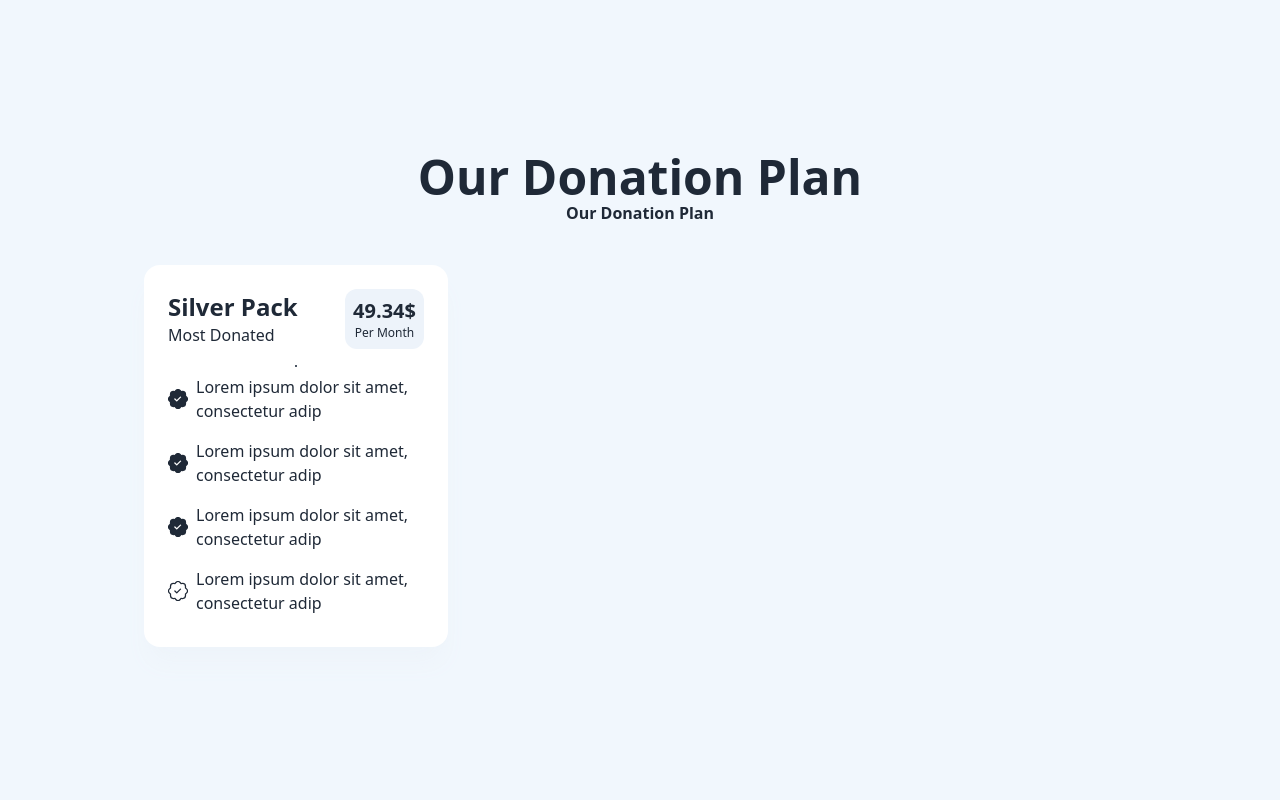
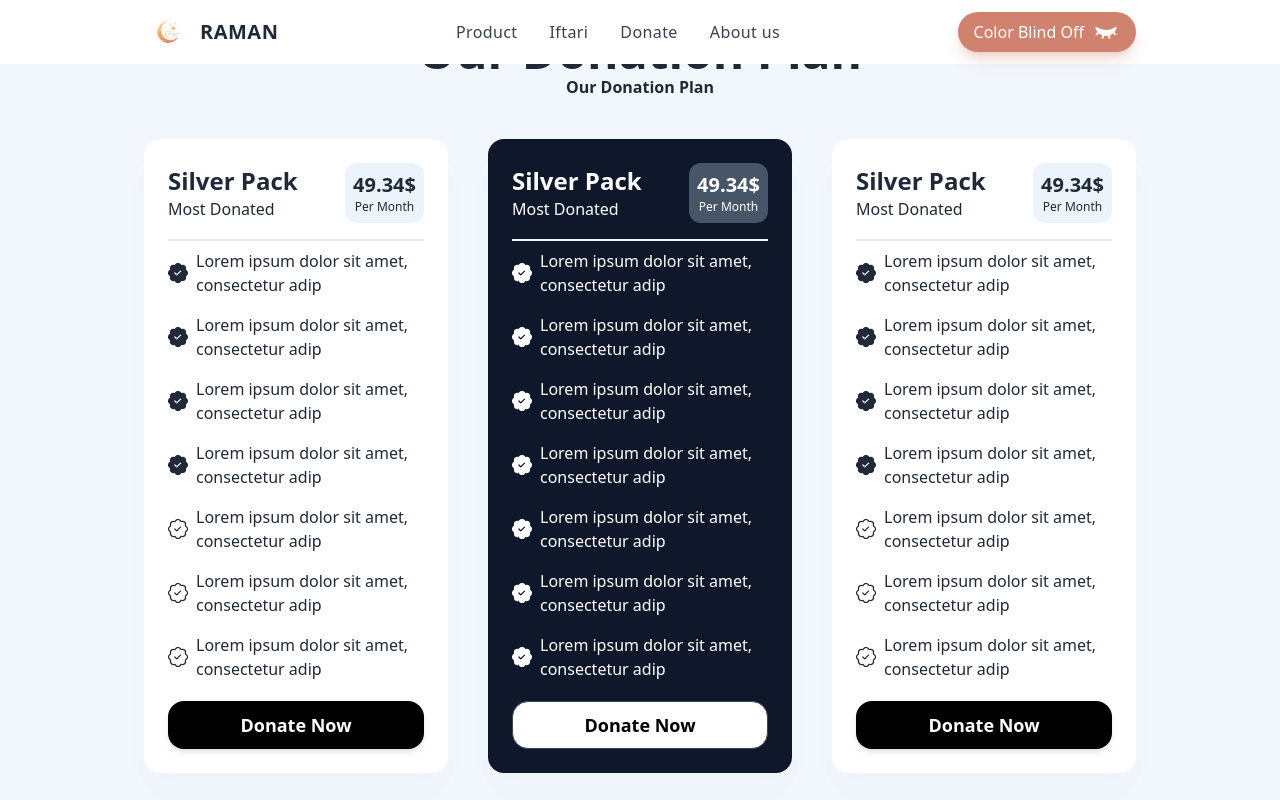
Before and after one commit to rownokmahbub/RamadanKarim, a Next.js app: page /pricing in a window 1280 px wide. Shown: the top 800 px of the page. Built offline with nearby package versions, Linux system fonts and the light colour scheme.

Commit message:
update donate table

```diff
--- a/components/DonationPrice.js
+++ b/components/DonationPrice.js
@@ -16,12 +16,12 @@ const DonationPrice = () => {
                               <p className='font-semibold text-2xl'>Silver Pack</p>
                               <p className=' text-base'>Most Donated</p>
                           </div>
-                          <div className='bg-[#edf3fa] group-hover:bg-amber-800 px-2 py-2 rounded-xl items-center flex flex-col justify-center'>
+                          <div className='bg-[#edf3fa] dark:group-hover:bg-[#b3a980] group-hover:bg-amber-800 px-2 py-2 rounded-xl items-center flex flex-col justify-center'>
                                 <p className='text-xl font-bold '>49.34$</p>
                                 <p className='text-xs  capitalize'>per month</p>
                           </div>
                       </div>
-                        <hr className=' border border-gray-600'/>
+                        <hr className=' w-full  border border-gray-200'/>
                       <div className="flex items-center gap-2 w-full py-2">
                            <BsFillPatchCheckFill className='w-5 h-5 flex-shrink-0'/>
                           <p>Lorem ipsum dolor sit amet, consectetur adip </p>
@@ -38,10 +38,128 @@ const DonationPrice = () => {
 
                       </div>
                       <div className="flex items-center gap-2 w-full py-2">
+                          <BsFillPatchCheckFill className='w-5 h-5 flex-shrink-0'/>
+                          <p>Lorem ipsum dolor sit amet, consectetur adip </p>
+
+                      </div>
+
+                      <div className="flex items-center gap-2 w-full py-2">
                           <BsPatchCheck className='w-5 h-5 flex-shrink-0'/>
                           <p>Lorem ipsum dolor sit amet, consectetur adip </p>
 
                       </div>
+                      <div className="flex items-center gap-2 w-full py-2">
+                          <BsPatchCheck className='w-5 h-5 flex-shrink-0'/>
+                          <p>Lorem ipsum dolor sit amet, consectetur adip </p>
+
+                      </div>
+                      <div className="flex items-center gap-2 w-full py-2">
+                          <BsPatchCheck className='w-5 h-5 flex-shrink-0'/>
+                          <p>Lorem ipsum dolor sit amet, consectetur adip </p>
+
+                      </div>
+                      <button className='btn bg-black text-white rounded-2xl  group-hover:bg-white group-hover:text-black border-none shadow-md w-full mt-3 capitalize font-semibold text-lg'> Donate Now</button>
+                  </div>
+                  <div className="px-6 py-6 flex flex-col justify-center items-center bg-slate-900 text-white rounded-2xl shadow-xl shadow-[#eef4fa] hover:bg-primary
+                  dark:hover:bg-primary-50 hover:text-white group">
+                      <div className="flex justify-between items-center w-full mb-4">
+                          <div>
+                              <p className='font-semibold text-2xl'>Silver Pack</p>
+                              <p className=' text-base'>Most Donated</p>
+                          </div>
+                          <div className='bg-slate-600 dark:group-hover:bg-[#b3a980] group-hover:bg-amber-800 px-2 py-2 rounded-xl items-center flex flex-col justify-center'>
+                              <p className='text-xl font-bold '>49.34$</p>
+                              <p className='text-xs  capitalize'>per month</p>
+                          </div>
+                      </div>
+                      <hr className=' w-full  border border-gray-100'/>
+                      <div className="flex items-center gap-2 w-full py-2">
+                          <BsFillPatchCheckFill className='w-5 h-5 flex-shrink-0'/>
+                          <p>Lorem ipsum dolor sit amet, consectetur adip </p>
+
+                      </div>
+                      <div className="flex items-center gap-2 w-full py-2">
+                          <BsFillPatchCheckFill className='w-5 h-5 flex-shrink-0'/>
+                          <p>Lorem ipsum dolor sit amet, consectetur adip </p>
+
+                      </div>
+                      <div className="flex items-center gap-2 w-full py-2">
+                          <BsFillPatchCheckFill className='w-5 h-5 flex-shrink-0'/>
+                          <p>Lorem ipsum dolor sit amet, consectetur adip </p>
+
+                      </div>
+                      <div className="flex items-center gap-2 w-full py-2">
+                          <BsFillPatchCheckFill className='w-5 h-5 flex-shrink-0'/>
+                          <p>Lorem ipsum dolor sit amet, consectetur adip </p>
+
+                      </div>
+                      <div className="flex items-center gap-2 w-full py-2">
+                          <BsFillPatchCheckFill className='w-5 h-5 flex-shrink-0'/>
+                          <p>Lorem ipsum dolor sit amet, consectetur adip </p>
+
+                      </div>
+                      <div className="flex items-center gap-2 w-full py-2">
+                          <BsFillPatchCheckFill className='w-5 h-5 flex-shrink-0'/>
+                          <p>Lorem ipsum dolor sit amet, consectetur adip </p>
+
+                      </div>
+                      <div className="flex items-center gap-2 w-full py-2">
+                          <BsFillPatchCheckFill className='w-5 h-5 flex-shrink-0'/>
+                          <p>Lorem ipsum dolor sit amet, consectetur adip </p>
+
+                      </div>
+                            <button className='btn bg-white text-black rounded-2xl  group-hover:bg-white w-full mt-3 capitalize font-semibold text-lg'> Donate Now</button>
+                  </div>
+                  <div className="px-6 py-6 flex flex-col justify-center items-center bg-white rounded-2xl shadow-xl shadow-[#eef4fa] hover:bg-primary
+                  dark:hover:bg-primary-50 hover:text-white group transition duration-300">
+                      <div className="flex justify-between items-center w-full mb-4">
+                          <div>
+                              <p className='font-semibold text-2xl'>Silver Pack</p>
+                              <p className=' text-base'>Most Donated</p>
+                          </div>
+                          <div className='bg-[#edf3fa] dark:group-hover:bg-[#b3a980] group-hover:bg-amber-800 px-2 py-2 rounded-xl items-center flex flex-col justify-center'>
+                              <p className='text-xl font-bold '>49.34$</p>
+                              <p className='text-xs  capitalize'>per month</p>
+                          </div>
+                      </div>
+                      <hr className=' w-full  border border-gray-200'/>
+                      <div className="flex items-center gap-2 w-full py-2">
+                          <BsFillPatchCheckFill className='w-5 h-5 flex-shrink-0'/>
+                          <p>Lorem ipsum dolor sit amet, consectetur adip </p>
+
+                      </div>
+                      <div className="flex items-center gap-2 w-full py-2">
+                          <BsFillPatchCheckFill className='w-5 h-5 flex-shrink-0'/>
+                          <p>Lorem ipsum dolor sit amet, consectetur adip </p>
+
+                      </div>
+                      <div className="flex items-center gap-2 w-full py-2">
+                          <BsFillPatchCheckFill className='w-5 h-5 flex-shrink-0'/>
+                          <p>Lorem ipsum dolor sit amet, consectetur adip </p>
+
+                      </div>
+                      <div className="flex items-center gap-2 w-full py-2">
+                          <BsFillPatchCheckFill className='w-5 h-5 flex-shrink-0'/>
+                          <p>Lorem ipsum dolor sit amet, consectetur adip </p>
+
+                      </div>
+
+                      <div className="flex items-center gap-2 w-full py-2">
+                          <BsPatchCheck className='w-5 h-5 flex-shrink-0'/>
+                          <p>Lorem ipsum dolor sit amet, consectetur adip </p>
+
+                      </div>
+                      <div className="flex items-center gap-2 w-full py-2">
+                          <BsPatchCheck className='w-5 h-5 flex-shrink-0'/>
+                          <p>Lorem ipsum dolor sit amet, consectetur adip </p>
+
+                      </div>
+                      <div className="flex items-center gap-2 w-full py-2">
+                          <BsPatchCheck className='w-5 h-5 flex-shrink-0'/>
+                          <p>Lorem ipsum dolor sit amet, consectetur adip </p>
+
+                      </div>
+                      <button className='btn bg-black text-white rounded-2xl  group-hover:bg-white group-hover:text-black border-none shadow-md w-full mt-3 capitalize font-semibold text-lg'> Donate Now</button>
                   </div>
               </div>
           </div>
--- /dev/null
+++ b/components/Layout.js
@@ -0,0 +1,13 @@
+import {Nav} from "@/components/Nav";
+import {Footer} from "@/components/Footer";
+
+
+export default function Layout({ children }) {
+    return (
+        <>
+            <Nav />
+            <main>{children}</main>
+         <Footer/>
+        </>
+    )
+}
--- a/pages/_app.js
+++ b/pages/_app.js
@@ -1,8 +1,14 @@
 import '@/styles/globals.css'
 import { ThemeProvider } from 'next-themes'
+import Layout from "../components/Layout";
 
 export default function App({ Component, pageProps }) {
-  return(<ThemeProvider attribute='class' enableSystem={false}>
-  <Component {...pageProps} />
-</ThemeProvider>)
+  return(
+      <ThemeProvider attribute='class' enableSystem={false}>
+    <Layout>
+      <Component {...pageProps} />
+    </Layout>
+
+</ThemeProvider>
+  )
 }
--- a/pages/index.js
+++ b/pages/index.js
@@ -1,10 +1,10 @@
 import Head from "next/head";
 import { Inter } from "next/font/google";
 import Hero_01 from "@/components/Hero_01";
-import { Nav } from "@/components/Nav";
+
 import Calender from "@/components/Calender";
 import Faq from "@/components/Faq";
-import { Footer } from "@/components/Footer";
+
 
 const inter = Inter({ subsets: ["latin"] });
 
@@ -17,11 +17,11 @@ export default function Home() {
         <meta name="viewport" content="width=device-width, initial-scale=1" />
         <link rel="icon" href="/favicon.ico" />
       </Head>
-      <Nav />
+
       <Hero_01 />
       <Calender />
       <Faq />
-      <Footer />
+
     </>
   );
 }
```
